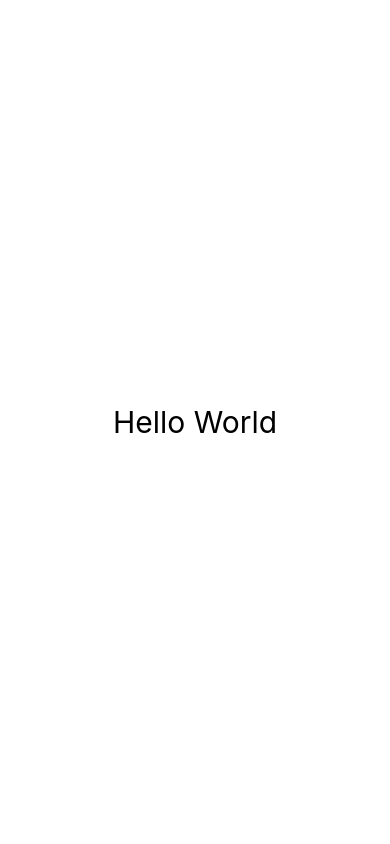
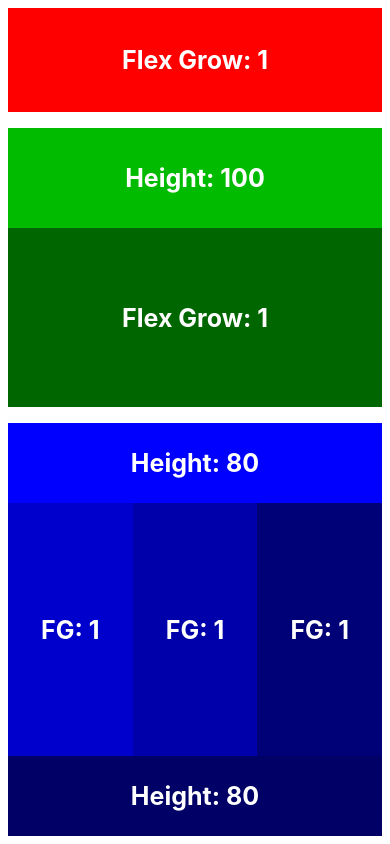
Before and after one commit to SheheryarAli-Arbisoft/ReactNativeConcepts, a React Native app: screen / in a window 390 px wide. Built offline with nearby package versions, Linux system fonts and the light colour scheme.

Commit message:
Completed the app

```diff
--- a/App.js
+++ b/App.js
@@ -1,5 +1,5 @@
 import React from 'react';
-import { View, Text, StyleSheet } from 'react-native';
+import { SafeAreaView, View, Text, StyleSheet } from 'react-native';
 
 const styles = StyleSheet.create({
   container: {
@@ -7,16 +7,128 @@ const styles = StyleSheet.create({
     justifyContent: 'center',
     alignItems: 'center',
   },
+  box1: {
+    width: '100%',
+    flexGrow: 1,
+    alignItems: 'center',
+    justifyContent: 'center',
+    backgroundColor: '#ff0000',
+    borderWidth: 8,
+    borderColor: 'white',
+  },
+  box2: {
+    width: '100%',
+    flexGrow: 2,
+    alignItems: 'center',
+    justifyContent: 'center',
+    borderWidth: 8,
+    borderColor: 'white',
+  },
+  box2Inner1: {
+    height: 100,
+    backgroundColor: '#00bb00',
+    width: '100%',
+    alignItems: 'center',
+    justifyContent: 'center',
+  },
+  box2Inner2: {
+    width: '100%',
+    alignItems: 'center',
+    justifyContent: 'center',
+    flexGrow: 1,
+    backgroundColor: '#006600',
+  },
+  box3: {
+    width: '100%',
+    flexGrow: 3,
+    alignItems: 'center',
+    justifyContent: 'center',
+    borderWidth: 8,
+    borderColor: 'white',
+  },
+  box3Inner1: {
+    width: '100%',
+    alignItems: 'center',
+    justifyContent: 'center',
+    height: 80,
+    backgroundColor: '#0000ff',
+  },
+  box3Inner2: {
+    width: '100%',
+    alignItems: 'stretch',
+    justifyContent: 'center',
+    flexGrow: 1,
+    flexDirection: 'row',
+  },
+  box3Inner3: {
+    width: '100%',
+    alignItems: 'center',
+    justifyContent: 'center',
+    height: 80,
+    backgroundColor: '#000066',
+  },
   text: {
-    fontSize: 30,
+    fontSize: 25,
+    fontWeight: 'bold',
+    color: 'white',
   },
 });
 
 const App = () => {
   return (
-    <View style={styles.container}>
-      <Text style={styles.text}>Hello World</Text>
-    </View>
+    <SafeAreaView style={styles.container}>
+      <View style={styles.box1}>
+        <Text style={styles.text}>Flex Grow: 1</Text>
+      </View>
+      <View style={styles.box2}>
+        <View style={styles.box2Inner1}>
+          <Text style={styles.text}>Height: 100</Text>
+        </View>
+        <View style={styles.box2Inner2}>
+          <Text style={styles.text}>Flex Grow: 1</Text>
+        </View>
+      </View>
+      <View style={styles.box3}>
+        <View style={styles.box3Inner1}>
+          <Text style={styles.text}>Height: 80</Text>
+        </View>
+        <View style={styles.box3Inner2}>
+          <View
+            style={{
+              flexGrow: 1,
+              backgroundColor: '#0000cc',
+              alignItems: 'center',
+              justifyContent: 'center',
+            }}
+          >
+            <Text style={styles.text}>FG: 1</Text>
+          </View>
+          <View
+            style={{
+              flexGrow: 1,
+              backgroundColor: '#0000aa',
+              alignItems: 'center',
+              justifyContent: 'center',
+            }}
+          >
+            <Text style={styles.text}>FG: 1</Text>
+          </View>
+          <View
+            style={{
+              flexGrow: 1,
+              backgroundColor: '#000077',
+              alignItems: 'center',
+              justifyContent: 'center',
+            }}
+          >
+            <Text style={styles.text}>FG: 1</Text>
+          </View>
+        </View>
+        <View style={styles.box3Inner3}>
+          <Text style={styles.text}>Height: 80</Text>
+        </View>
+      </View>
+    </SafeAreaView>
   );
 };
 
```
Also changed, not shown: 1 other file (tests, documents, lock files or other folders).
